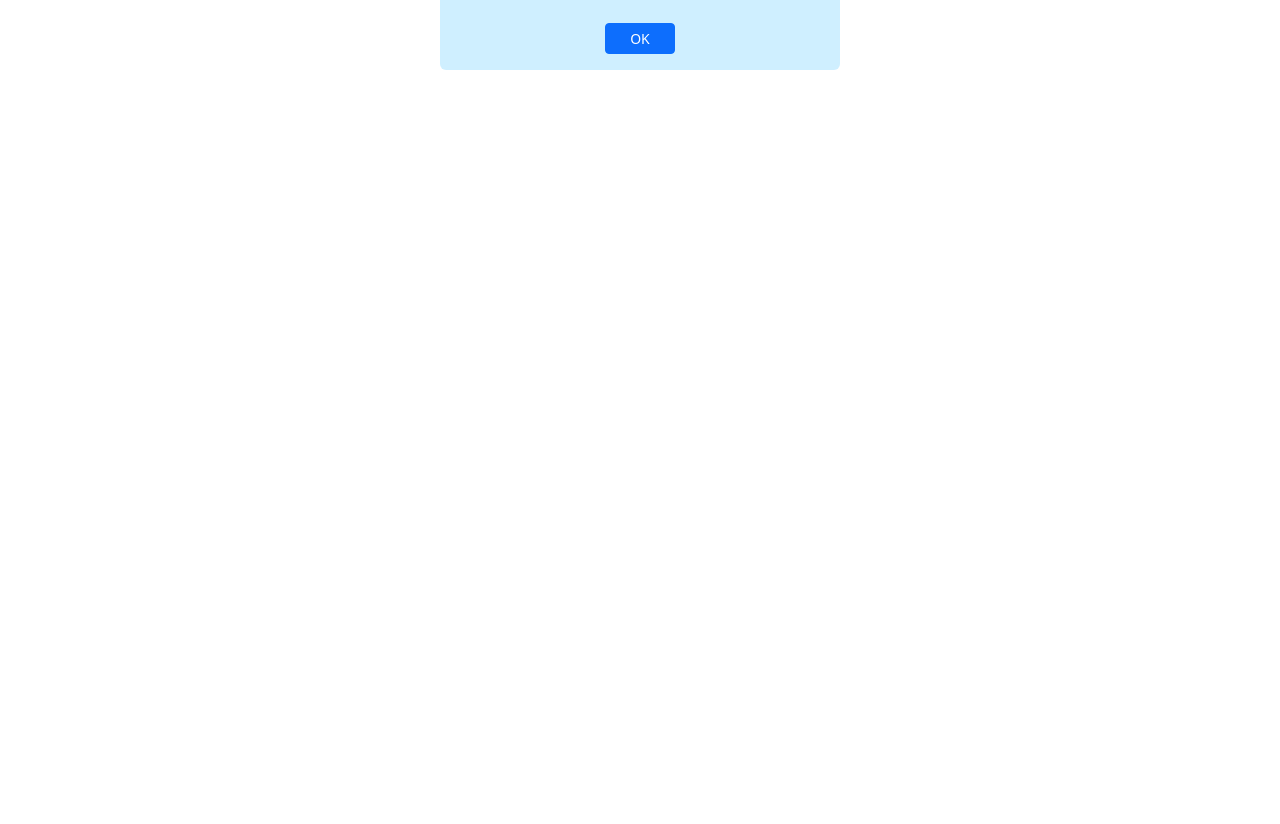
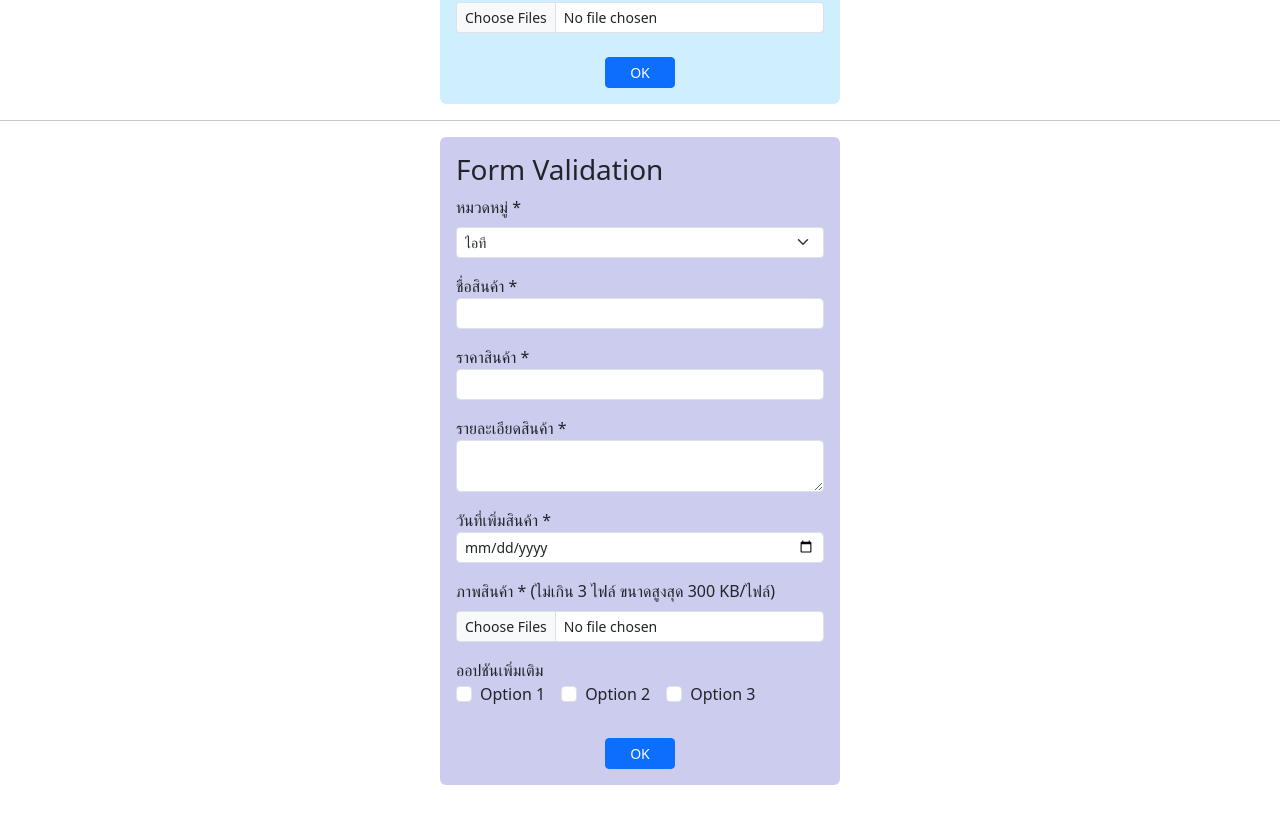
Before and after one commit to jayrboy/app2-component, a React (Create React App) app: page /checkbox in a window 1280 px wide. Shown: the part 600-1424 px from the top of the page. Before the commit the page ends 800 px from the top, so only its background shows below. Built offline with nearby package versions, Linux system fonts and the light colour scheme.

Commit message:
Add FormValidation.js

```diff
--- a/package.json
+++ b/package.json
@@ -11,6 +11,7 @@
     "bootstrap": "^5.3.2",
     "react": "^18.2.0",
     "react-dom": "^18.2.0",
+    "react-hook-form": "^7.51.0",
     "react-router-dom": "^6.22.0",
     "react-scripts": "5.0.1",
     "tar": "^6.2.0",
--- a/src/checkbox/CheckBox.js
+++ b/src/checkbox/CheckBox.js
@@ -1,12 +1,15 @@
 import FormCheck from './FormCheck'
 import FormSelectFile from './FormSelectFile'
+import FormValidation from './FormValidation'
 
 const CheckBox = () => {
   return (
-    <div style={{ textAlign: 'center' }}>
+    <div>
       <FormCheck />
       <hr />
       <FormSelectFile />
+      <hr />
+      <FormValidation />
     </div>
   )
 }
--- a/src/checkbox/FormCheck.js
+++ b/src/checkbox/FormCheck.js
@@ -42,12 +42,11 @@
   }
 
   return (
-    <>
-      <h3>From Check</h3>
     <div
       className="mt-4 mx-auto p-3 rounded"
       style={{ width: '450px', background: '#cee' }}
     >
+      <h3>Form Check</h3>
       <form>
         <span>font style:</span>&nbsp;&nbsp;
         {styles.map((st, i) => {
@@ -60,24 +59,26 @@
                 className="form-check-input"
                 onChange={onChangeCheck}
               />
-                <label htmlFor={'radio' + i} className="from-check-label">
+              <label htmlFor={'check' + i} className="form-check-label">
                 {st}
               </label>
             </div>
           )
         })}
         <br />
+        <span>font size:</span>&nbsp;&nbsp;
         {sizes.map((sz, i) => {
           return (
-              <div className="form-check form-check-inline mb-2">
+            <div key={i} className="form-check form-check-inline mb-2">
               <input
                 type="radio"
-                  id={'check' + i}
+                id={'radio' + i}
+                name="fontSize"
                 value={sz}
                 className="form-check-input"
                 onChange={onChangeRadio}
               />
-                <label htmlFor={'radio' + i} className="from-check-label">
+              <label htmlFor={'radio' + i} className="form-check-label">
                 {sz}
               </label>
             </div>
@@ -92,11 +93,12 @@
             ref={switchReq}
           />
           <label htmlFor="sw" className="form-check-label">
-              require
+            Require
           </label>
         </div>
-          <div className="text-center mt-4">
+        <div className="text-center mt-4 btn-primary">
           <button
+            type="button"
             className="btn btn-primary btn-sm px-4"
             onClick={onClickButton}
           >
@@ -105,6 +107,5 @@
         </div>
       </form>
     </div>
-    </>
   )
 }
--- a/src/checkbox/FormSelectFile.js
+++ b/src/checkbox/FormSelectFile.js
@@ -5,7 +5,7 @@
   const selectMaxNumFiles = useRef()
   const selectMaxSize = useRef()
 
-  let maxNumfiles = [1, 2, 3, 4, 5]
+  let maxfiles = [1, 2, 3, 4, 5]
   let maxFileSizes = [50, 100, 200, 500, 1000]
 
   const onClickButton = () => {
@@ -32,6 +32,7 @@
       className="mt-4 mx-auto p-3 rounded"
       style={{ width: '400px', background: '#cefe' }}
     >
+      <h3>Form Select Files</h3>
       <form>
         <div className="form-group mb-3">
           <label htmlFor="maxNumFiles" className="form-label">
@@ -42,8 +43,12 @@
             className="form-select form-select-sm"
             ref={selectMaxNumFiles}
           >
-            {maxNumfiles.map((i) => {
-              return <option value={i}>{i}</option>
+            {maxfiles.map((i) => {
+              return (
+                <option key={i} value={i}>
+                  {i}
+                </option>
+              )
             })}
           </select>
         </div>
@@ -57,8 +62,12 @@
             className="form-select form-select-sm"
             ref={selectMaxSize}
           >
-            {maxFileSizes.map((i) => {
-              return <option value={i}>{i}</option>
+            {maxFileSizes.map((n, i) => {
+              return (
+                <option key={i} value={n}>
+                  {n}
+                </option>
+              )
             })}
           </select>
         </div>
--- /dev/null
+++ b/src/checkbox/FormValidation.js
@@ -0,0 +1,157 @@
+/* eslint-disable */
+import { useRef } from 'react'
+import { useForm } from 'react-hook-form'
+
+export default function FormValidation() {
+  const cats = [
+    ['100', 'ไอที'],
+    ['200', 'เครื่องจักรกล'],
+    ['300', 'เคมีภัณฑ์'],
+  ]
+  const opts = ['Option 1', 'Option 2', 'Option 3']
+  const inputFile = useRef()
+  const form = useRef()
+
+  const {
+    register,
+    handleSubmit,
+    formState: { errors },
+  } = useForm()
+
+  const onSubmitForm = (event) => {
+    let maxNumFiles = 3
+    let maxSize = 300
+
+    try {
+      if (inputFile.current.files.length > maxNumFiles) {
+        alert(`เลือกได้ไม่เกิน ${maxNumFiles} ไฟล์`)
+        event.preventDefault()
+        return
+      }
+      for (let f of inputFile.current.files) {
+        if (f.size > maxSize * 1000) {
+          alert(`ขนาดของแต่ละไฟล์ต้องไม่เกิน ${maxSize} KB`)
+          event.preventDefault()
+          return
+        }
+      }
+    } catch (e) {}
+    form.current.reset()
+    alert('Files OK')
+  }
+  const err = {
+    fontSize: 'smaller',
+    color: 'red',
+  }
+
+  return (
+    <div
+      className="mt-3 mb-5 mx-auto p-3 rounded"
+      style={{ width: '400px', background: '#cce' }}
+    >
+      <h3>Form Validation</h3>
+      <form onSubmit={handleSubmit(onSubmitForm)} ref={form}>
+        <div className="form-group mb-3">
+          <label htmlFor="cats" className="form-label">
+            หมวดหมู่ *
+          </label>
+          <select id="cats" className="form-select form-select-sm">
+            {cats.map((item, i) => {
+              return (
+                <option key={i} value={item[0]}>
+                  {item[1]}
+                </option>
+              )
+            })}
+          </select>
+        </div>
+        <div className="form-group mb-3">
+          <label htmlFor="name">ชื่อสินค้า *</label>
+          <input
+            type="text"
+            id="name"
+            name="name"
+            maxLength="50"
+            className="form-control form-control-sm"
+            {...register('name', { required: true, maxLength: 30 })}
+          />
+          {errors.name && <div style={err}>กรุณาระบุชื่อสินค้า</div>}
+        </div>
+        <div className="form-group mb-3">
+          <label htmlFor="price">ราคาสินค้า *</label>
+          <input
+            type="number"
+            id="price"
+            name="price"
+            min="0"
+            step="any"
+            className="form-control form-control-sm"
+            {...register('price', {
+              validate: (value) => parseFloat(value) > 0,
+            })}
+          />
+          {errors.price && (
+            <div style={err}>กำหนดราคาสินค้าเป็นตัวเลขที่มากกว่า 0</div>
+          )}
+        </div>
+        <div className="form-group mb-3">
+          <label htmlFor="detail">รายละเอียดสินค้า *</label>
+          <textarea
+            id="detail"
+            name="detail"
+            rows="2"
+            maxLength="250"
+            className="form-control form-control-sm"
+            {...register('detail', {
+              required: true,
+              minLength: 1,
+              maxLength: 200,
+            })}
+          ></textarea>
+          {errors.detail && <div style={err}>ต้องกำหนดรายละเอียดสินค้า</div>}
+        </div>
+        <div className="form-group mb-3">
+          <label htmlFor="price">วันที่เพิ่มสินค้า *</label>
+          <input
+            type="date"
+            id="dateAdded"
+            name="dateAdded"
+            className="form-control form-control-sm"
+          />
+        </div>
+        <div className="form-group mb-3">
+          <label htmlFor="file" className="form-label">
+            ภาพสินค้า * (ไม่เกิน 3 ไฟล์ ขนาดสูงสุด 300 KB/ไฟล์)
+          </label>
+          <input
+            type="file"
+            id="file"
+            accept="image/*"
+            className="form-control form-control-sm"
+            ref={inputFile}
+            multiple
+          />
+        </div>
+        <div>ออปชันเพิ่มเติม</div>
+        {opts.map((opt, i) => {
+          return (
+            <div key={i} className="form-check form-check-inline mb-2">
+              <input
+                type="checkbox"
+                id={'opt' + i}
+                value={opt}
+                className="form-check-input"
+              />
+              <label htmlFor={'opt' + i} className="form-check-label">
+                {opt}
+              </label>
+            </div>
+          )
+        })}
+        <div className="text-center mt-4">
+          <button className="btn btn-sm btn-primary px-4">OK</button>
+        </div>
+      </form>
+    </div>
+  )
+}
```
Also changed, not shown: 1 other file (tests, documents, lock files or other folders). Lines whose indentation alone changed are shown as unchanged.
